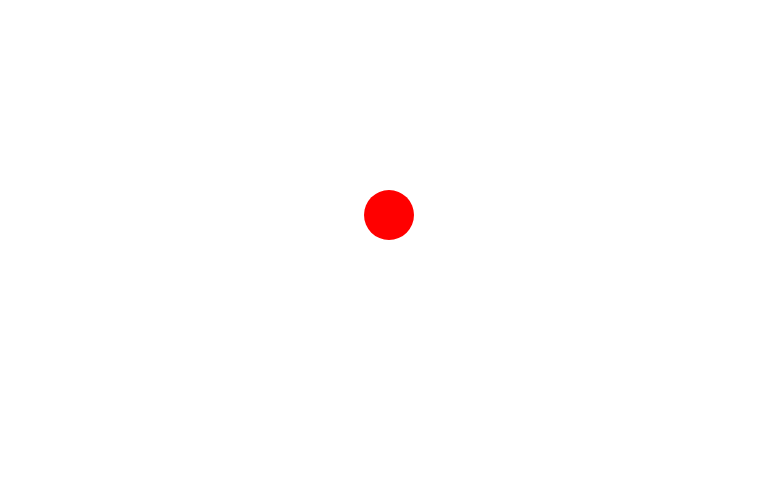
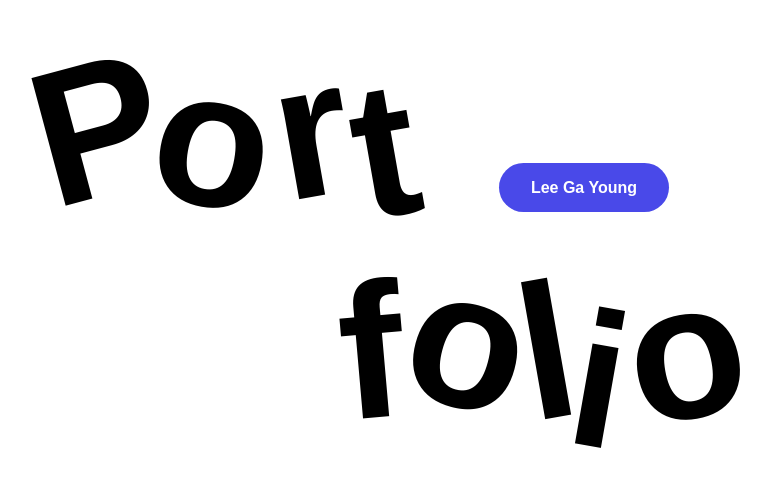
Before and after one commit to gaebonglee/gayoung_portfolio, a React (Create React App) app: page / in a window 1280 px wide. Shown: the part 160-646 px from the top of the page, without its empty margins (251-1022 px from the left). Built offline with nearby package versions, Linux system fonts and the light colour scheme.

Commit message:
텍스트 움직임 공부중

```diff
--- a/src/pages/NewPortfolio/IntroPage.tsx
+++ b/src/pages/NewPortfolio/IntroPage.tsx
@@ -1,34 +1,10 @@
-import React, { useEffect, useRef } from "react";
+import React from "react";
 import "../../style/NewPortfolio/intro/IntroPage.scss";
 
 const IntroPage: React.FC = () => {
-  const ballRef = useRef<HTMLDivElement>(null);
-  useEffect(() => {
-    const handleScroll = () => {
-      if (ballRef.current) {
-        const scrollY = window.scrollY;
-        const maxScroll = 1000; // 최대 스크롤 높이
-        const x = Math.min(scrollY * 0.5, maxScroll / 2);
-        const y = Math.min(
-          0.001 * Math.pow(scrollY - maxScroll / 2, 2),
-          maxScroll
-        );
-
-        ballRef.current.style.transform = `translate(${x}px, ${y}px)`;
-      }
-    };
-
-    window.addEventListener("scroll", handleScroll);
-
-    return () => {
-      window.removeEventListener("scroll", handleScroll);
-    };
-  }, []);
-
   return (
-    <div className="IntroPage">
-      <div className="ball" ref={ballRef}></div>
-      {/* <section className="IntroSection">
+    <section className="IntroSection">
+      <div className="introContainer">
         <div className="textWrap">
           <div className="subTitle">
             <a>Lee Ga Young</a>
@@ -47,9 +23,8 @@ const IntroPage: React.FC = () => {
             <span className="char o3">o</span>
           </h1>
         </div>
-        <div className="ball" ></div>
-      </section> */}
-    </div>
+      </div>
+    </section>
   );
 };
 
--- a/src/pages/ScrollTriggerPage1.tsx
+++ b/src/pages/ScrollTriggerPage1.tsx
@@ -8,7 +8,7 @@ const ScrollTriggerPage1: React.FC = () => {
     <div className="ScrollTriggerPage1">
       {/* <StarBackground /> */}
       <IntroPage />
-      {/* <Me /> */}
+      {/* <Me />  */}
     </div>
   );
 };
--- a/src/style/NewPortfolio/intro/IntroPage.scss
+++ b/src/style/NewPortfolio/intro/IntroPage.scss
@@ -1,88 +1,77 @@
-// @import "../../common.scss";
+@import "../../common.scss";
 
-// .IntroSection {
-//   margin: 0 auto;
-//   display: flex;
-//   flex-direction: column;
-//   justify-content: center;
-//   align-items: center;
-//   height: 100vh;
-//   text-align: center;
+.IntroSection {
+  height: 300vh;
+}
+.introContainer {
+  margin: 0 auto;
+  display: flex;
+  flex-direction: column;
+  justify-content: center;
+  align-items: center;
+  height: 100vh;
 
-//   .textWrap {
-//     position: relative;
-//     width: 45rem;
-//     .subTitle {
-//       position: absolute;
-//       right: 5rem;
-//       top: 10rem;
-//       a {
-//         color: white;
-//         font-size: 1rem;
-//         font-weight: 600;
-//         border-radius: 2rem;
-//         background-color: $neonblue1;
-//         padding: 1rem 2rem;
-//       }
-//     }
-//     .h1_top,
-//     .h1_bottom {
-//       margin: 0;
-//       font-size: 12rem;
-//       display: flex;
-//       justify-content: center;
-//       flex-wrap: wrap;
-//     }
-//     .h1_top {
-//       justify-content: left;
-//     }
-//     .h1_bottom {
-//       justify-content: right;
-//     }
-//     .char1 {
-//       display: inline-block;
-//       transition: transform 0.3s ease;
-//     }
+  .textWrap {
+    position: relative;
+    width: 45rem;
+    .subTitle {
+      position: absolute;
+      right: 5rem;
+      top: 10rem;
+      a {
+        color: white;
+        font-size: 1rem;
+        font-weight: 600;
+        border-radius: 2rem;
+        background-color: $neonblue1;
+        padding: 1rem 2rem;
+      }
+    }
+    .h1_top,
+    .h1_bottom {
+      margin: 0;
+      font-size: 12rem;
+      display: flex;
+      justify-content: center;
+      flex-wrap: wrap;
+    }
+    .h1_top {
+      justify-content: left;
+    }
+    .h1_bottom {
+      justify-content: right;
+    }
+    .char1 {
+      display: inline-block;
+      transition: transform 0.3s ease;
+    }
 
-//     .p {
-//       transform: rotate(-15deg) translateX(5px);
-//     }
-//     .o {
-//       transform: rotate(10deg) translateY(10px);
-//     }
-//     .r {
-//       transform: rotate(-10deg) translateX(0px);
-//     }
-//     .t {
-//       transform: rotate(-10deg) translateY(20px);
-//     }
-//     .f {
-//       transform: rotate(-5deg) translateX(-5px);
-//     }
-//     .o2 {
-//       transform: rotate(15deg) translateY(-10px);
-//     }
-//     .l {
-//       transform: rotate(-10deg) translateX(-5px);
-//     }
-//     .i {
-//       transform: rotate(10deg) translateY(30px);
-//     }
-//     .o3 {
-//       transform: rotate(-10deg) translateX(-5px);
-//     }
-//   }
-// }
-.IntroPage {
-  height: 200vh;
+    .p {
+      transform: rotate(-15deg) translateX(5px);
+    }
+    .o {
+      transform: rotate(10deg) translateY(10px);
+    }
+    .r {
+      transform: rotate(-10deg) translateX(0px);
+    }
+    .t {
+      transform: rotate(-10deg) translateY(20px);
+    }
+    .f {
+      transform: rotate(-5deg) translateX(-5px);
+    }
+    .o2 {
+      transform: rotate(15deg) translateY(-10px);
+    }
+    .l {
+      transform: rotate(-10deg) translateX(-5px);
+    }
+    .i {
+      transform: rotate(10deg) translateY(30px);
+    }
+    .o3 {
+      transform: rotate(-10deg) translateX(-5px);
+    }
+  }
 }
-.ball {
-  width: 50px;
-  height: 50px;
-  background-color: red;
-  border-radius: 50%;
-  position: fixed;
-  top: 100px;
-  left: calc(50% - 25px);
-  transition: transform 0.2s ease-out;
-}
```
